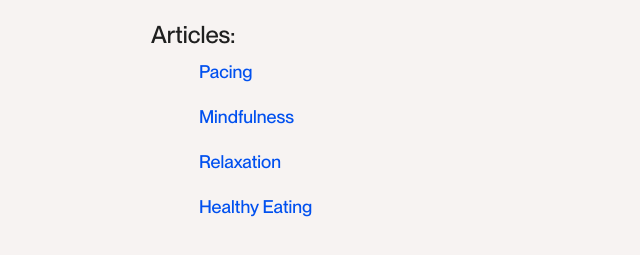
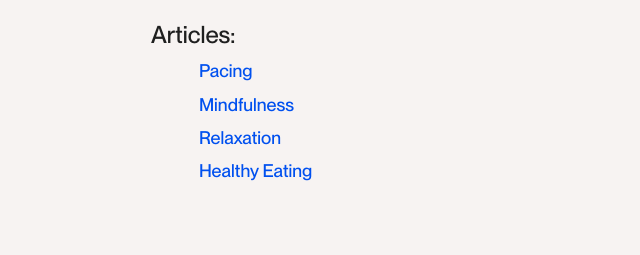
Before and after one commit to harelpanker/remepy_static_content, a website built with Vite: page index.html in a window 1280 px wide. Shown: the part 97-352 px from the top of the page, without its empty margins (219-859 px from the left). Built offline with nearby package versions, Linux system fonts and the light colour scheme.

Commit message:
small-ui-update

```diff
--- a/src/style.css
+++ b/src/style.css
@@ -185,7 +185,7 @@ img {
 }
 
 article {
-  line-height: 1.6;
+  line-height: 1.4;
   text-wrap: pretty;
 
   & > :not(div):first-child,
@@ -265,7 +265,7 @@ article {
   & ol {
     display: flex;
     flex-direction: column;
-    row-gap: 1rem;
+    row-gap: 0.5rem;
     padding-left: 2rem;
   }
 
```
